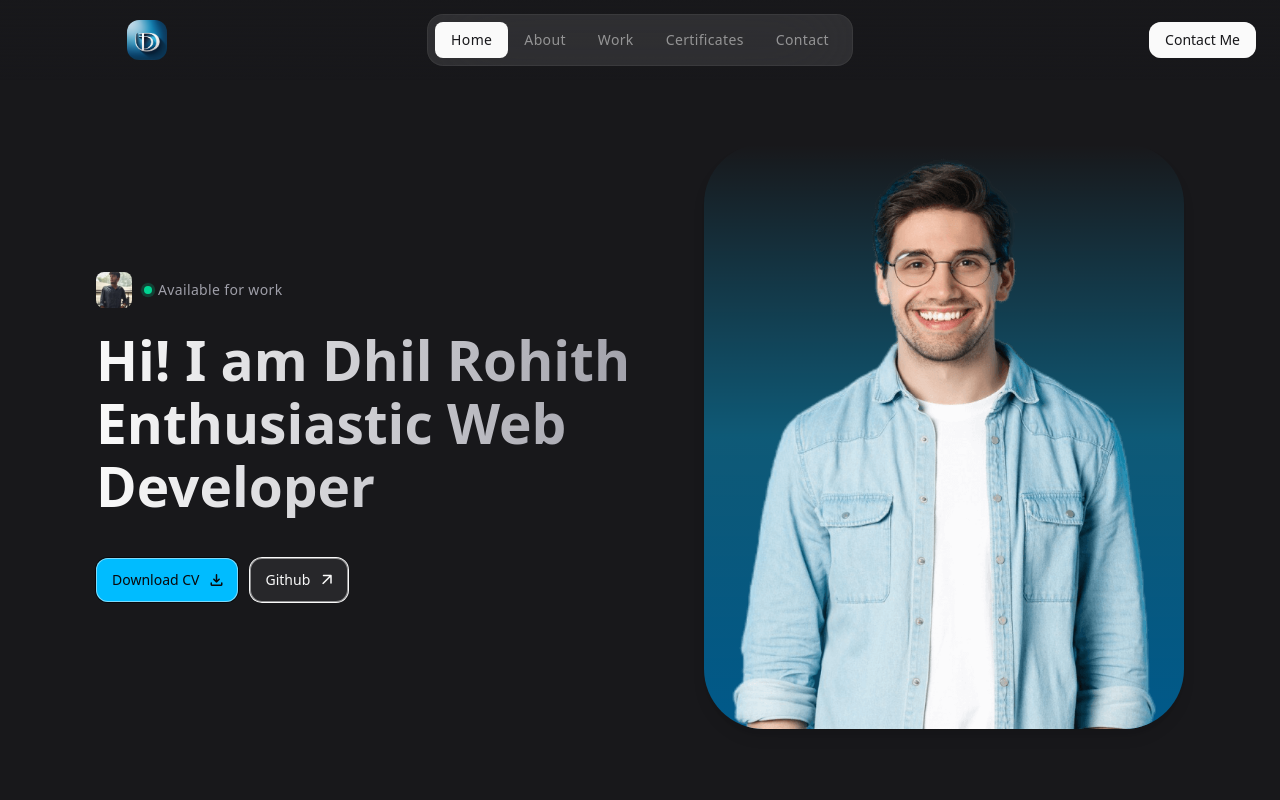
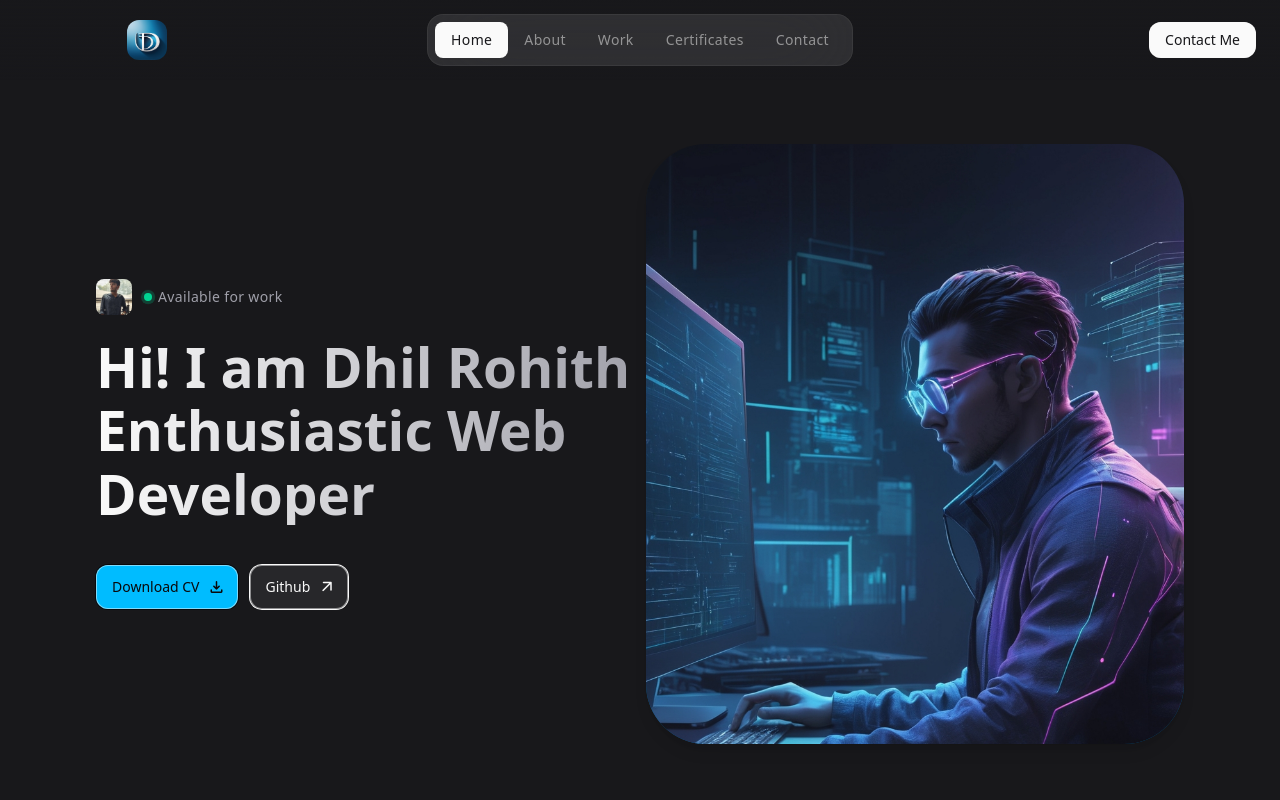
Before and after one commit to dhilrohith/my-portfolio, a React (Vite) app in the folder my-portfolio/: page / in a window 1280 px wide. Shown: the top 800 px of the page. Built offline with nearby package versions, Linux system fonts and the light colour scheme.

Commit message:
her pic changes made

```diff
--- a/my-portfolio/src/components/Hero.jsx
+++ b/my-portfolio/src/components/Hero.jsx
@@ -76,12 +76,12 @@ const Hero = () => {
 
             <div className="lg:block">
   <figure
-    className="w-full max-w-[480px] ml-auto
+    className="w-full max-h-[600px] ml-auto
     bg-gradient-to-t from-sky-800 via-sky-400/40 to-transparent
     rounded-[60px] overflow-hidden shadow-lg max-[1023px]:hidden"
   >
     <img
-      src="/images/hero-banner.png"
+      src="/images/profile.jpg"
       width={656}
       height={800}
       alt="Dhil Rohith"
```
Also changed, not shown: my-portfolio/public/images/profile.jpg (added).
